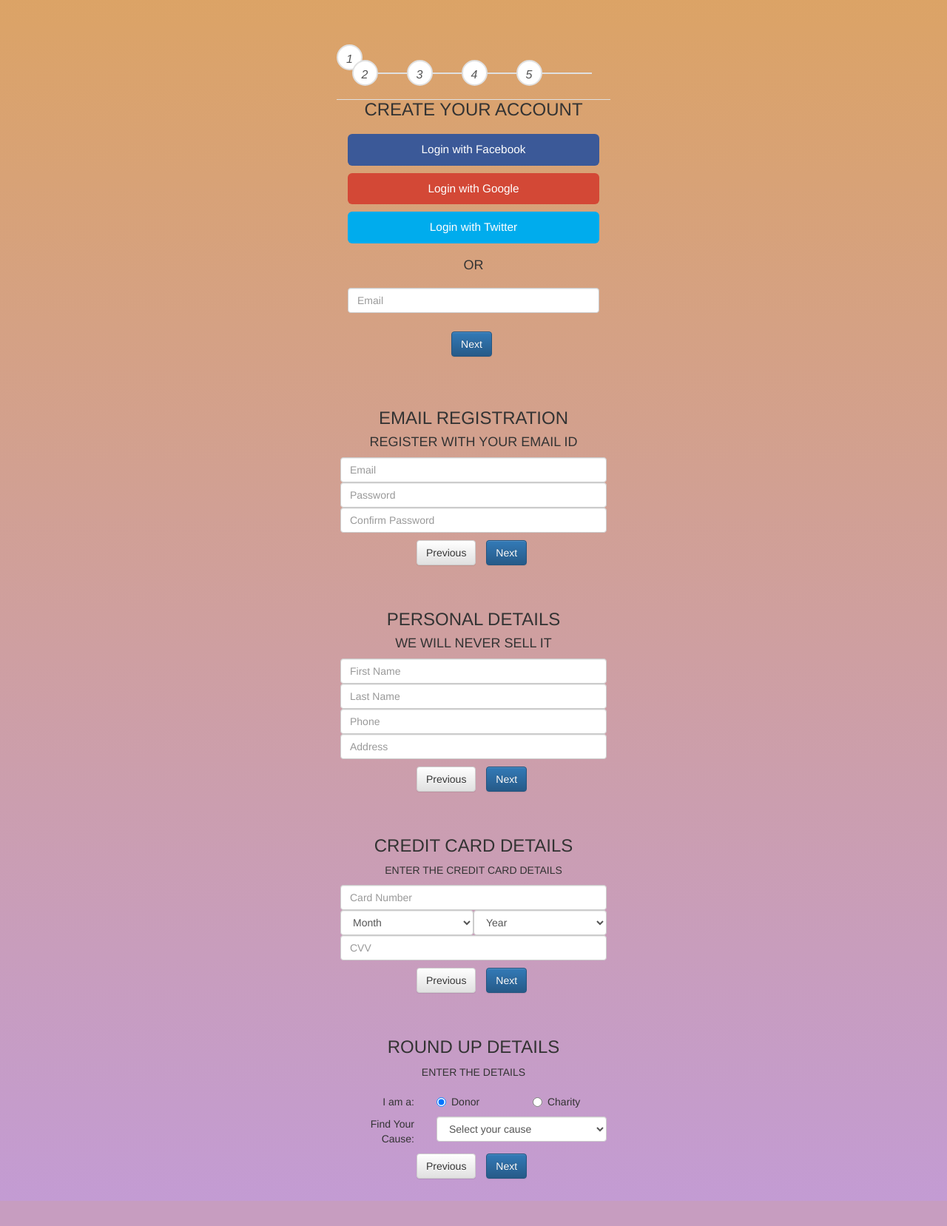
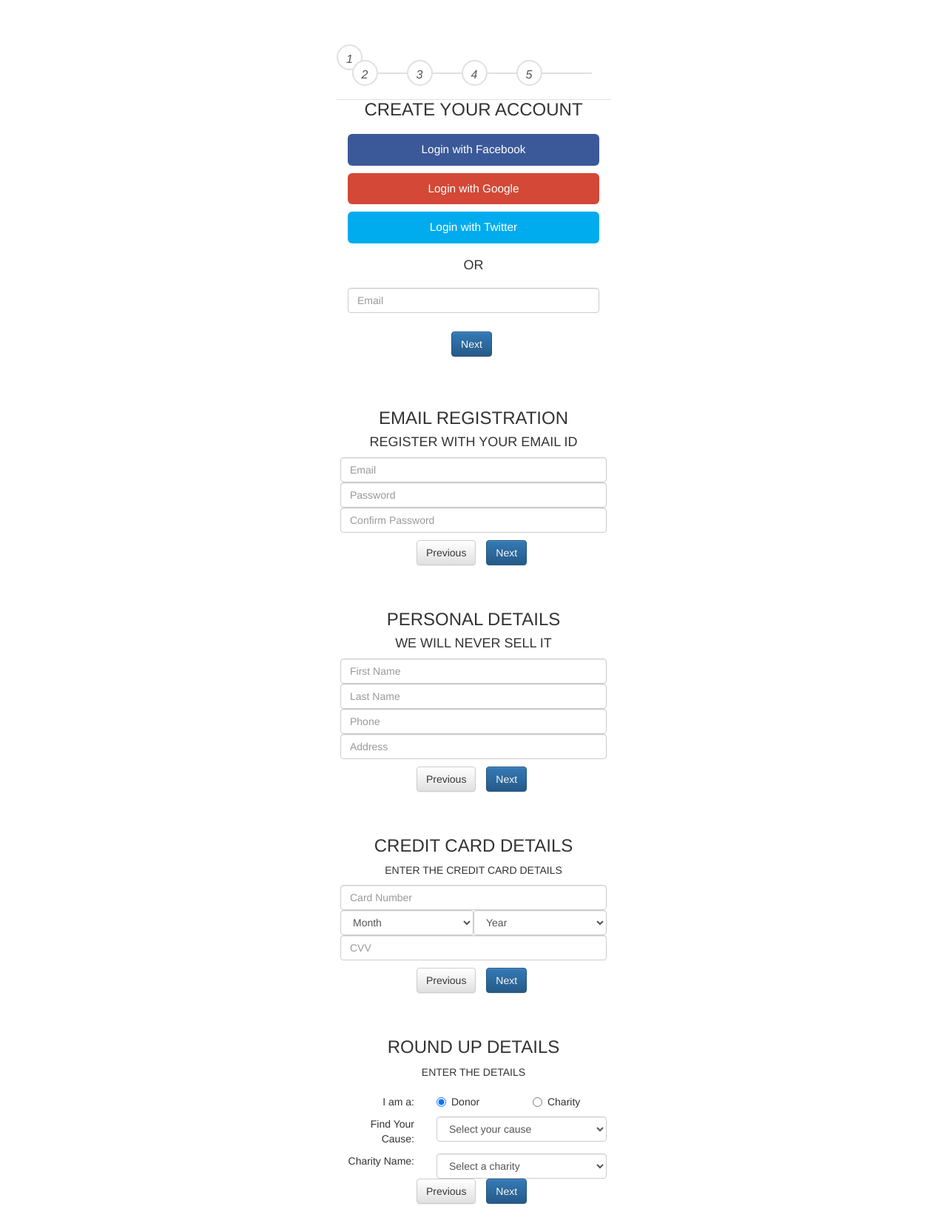
Before and after one commit to chiragpoddar12/roundUp, a Flask app: template templates/noPyindex.html in a window 1280 px wide. Shown: the whole page at 74% size. Before the commit the page ends 1623 px from the top, so only its background shows below. Run offline with Flask 2, Linux system fonts and the light colour scheme; the template is opened without the code that fills it, so the values that code supplies are empty; some libraries are stand-ins or nearby versions.

Commit message:
Donation

```diff
--- a/static/app.js
+++ b/static/app.js
@@ -33,3 +33,15 @@
 function prevTab(elem) {
     $(elem).prev().find('a[data-toggle="tab"]').click();
 }
+
+function onCauseSelect(){
+    var cause = document.getElementById("select-cause").value;
+    var charityNames = document.getElementById("select-charityName").children;
+    for(var i=1; i<charityNames.length; i++){
+        if (charityNames[i].value.startsWith(cause) || cause.startsWith("dummy")){
+            $("#select-charityName option[value=" + charityNames[i].value+ "]").show();
+        }else{
+            $("#select-charityName option[value=" + charityNames[i].value + "]").hide();
+        }
+    }
+}
--- a/static/style.css
+++ b/static/style.css
@@ -1,11 +1,4 @@
-body {
-    height: 100%;
-    /*Image only BG fallback*/
 
-    /*background = gradient + image pattern combo*/
-    background:
-        linear-gradient(rgba(196, 102, 0, 0.6), rgba(155, 89, 182, 0.6));
-}
 
 .wizard {
     margin: 20px auto;
@@ -61,11 +54,11 @@
 }
 .wizard li.active span.round-tab {
     background: #fff;
-    border: 2px solid #5bc0de;
+    border: 2px solid #46b56f;
 
 }
 .wizard li.active span.round-tab i{
-    color: #5bc0de;
+    color: #46b56f;
 }
 
 span.round-tab:hover {
@@ -85,7 +78,7 @@
     margin: 0 auto;
     bottom: 0px;
     border: 5px solid transparent;
-    border-bottom-color: #5bc0de;
+    border-bottom-color: #46b56f;
     transition: 0.1s ease-in-out;
 }
 
@@ -97,7 +90,7 @@
     margin: 0 auto;
     bottom: 0px;
     border: 10px solid transparent;
-    border-bottom-color: #5bc0de;
+    border-bottom-color: #46b56f;
 }
 
 .wizard .nav-tabs > li a {
--- a/templates/noPyindex.html
+++ b/templates/noPyindex.html
@@ -292,11 +292,26 @@
                                                         </div>
                                                     </div>
                                                     <div class="col-xs-8">
-                                                        <select class="form-control">
-                                                            <option selected>Select your cause</option>
-                                                            <option value="1">One</option>
-                                                            <option value="2">Two</option>
-                                                            <option value="3">Three</option>
+                                                        <select class="form-control" id="select-cause" onchange="onCauseSelect()">
+                                                            <option selected value="dummy">Select your cause</option>
+                                                            <option value="education">Education</option>
+                                                            <option value="health">Health</option>
+                                                            <option value="ngo">NGO</option>
+                                                        </select>
+                                                    </div>
+                                                </div>
+                                                <div class="donor-charityname row">
+                                                    <div class="col-xs-4">
+                                                        <div class="text-right">
+                                                            <p class="rnd-up align-middle"> Charity Name:</p>
+                                                        </div>
+                                                    </div>
+                                                    <div class="col-xs-8">
+                                                        <select class="form-control" id="select-charityName" >
+                                                            <option selected>Select a charity</option>
+                                                            <option value="education">A</option>
+                                                            <option value="health">B</option>
+                                                            <option value="ngo">C</option>
                                                         </select>
                                                     </div>
                                                 </div>
```
